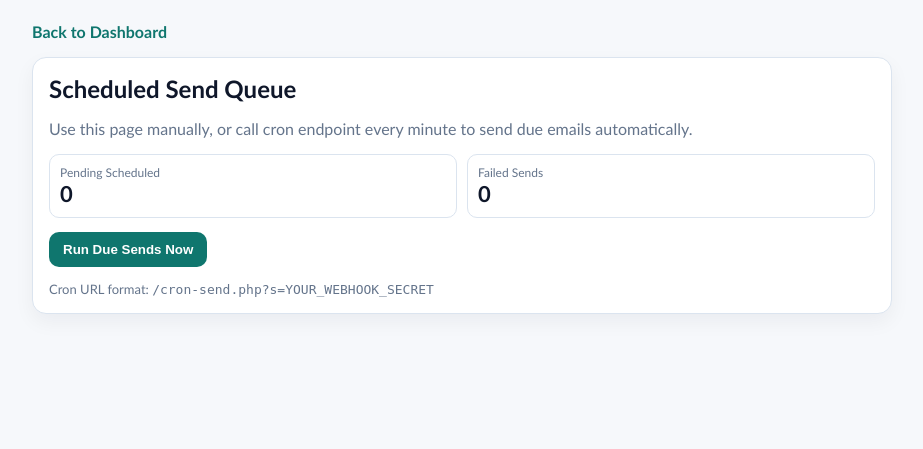
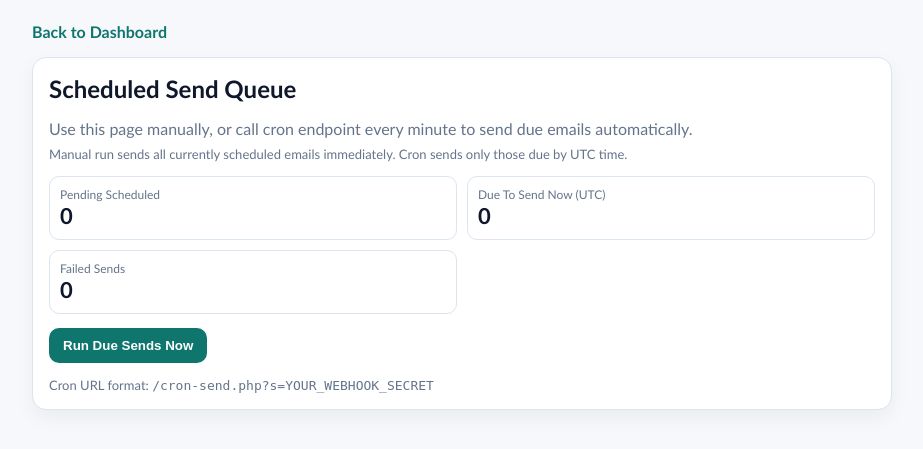
Before and after one commit to mabdullahhashmi/email-insights-portal, a PHP site: page /public/send-queue.php in a window 1280 px wide. Shown: the top 449 px of the page, without its empty margins (178-1101 px from the left). Run offline with PHP 8.4, Linux system fonts and the light colour scheme; the visitor is signed in with stand-in values (Sample User, id 1); tables that the repository leaves empty hold one stand-in row (values such as "Sample post").

Commit message:
Fix manual queue sending and simplify tracked image URLs

```diff
--- a/public/send-queue.php
+++ b/public/send-queue.php
@@ -11,7 +11,14 @@ $error = '';
 $result = ['processed' => 0, 'sent' => 0, 'failed' => 0];
 
 if ($_SERVER['REQUEST_METHOD'] === 'POST') {
-    $dueMessages = TrackingService::listDueScheduledMessages($pdo, 200);
+    $dueMessages = $pdo->query(
+        "SELECT sm.*, r.email AS recipient_email, r.full_name AS recipient_name, r.tracking_token
+         FROM sent_messages sm
+         INNER JOIN recipients r ON r.id = sm.recipient_id
+         WHERE sm.send_status = 'scheduled'
+         ORDER BY sm.scheduled_at_utc ASC, sm.id ASC
+         LIMIT 200"
+    )->fetchAll() ?: [];
 
     foreach ($dueMessages as $msg) {
         $result['processed']++;
@@ -36,7 +43,7 @@ if ($_SERVER['REQUEST_METHOD'] === 'POST') {
     }
 
     if ($result['processed'] === 0) {
-        $message = 'No due scheduled emails right now.';
+        $message = 'No scheduled emails in queue right now.';
     } else {
         $message = 'Queue run completed. Processed: ' . $result['processed'] . ', sent: ' . $result['sent'] . ', failed: ' . $result['failed'];
     }
@@ -47,10 +54,23 @@ $pending = $pdo->query(
 )->fetch();
 $pendingCount = (int) ($pending['c'] ?? 0);
 
+$dueNow = $pdo->query(
+    "SELECT COUNT(*) AS c FROM sent_messages WHERE send_status = 'scheduled' AND scheduled_at_utc IS NOT NULL AND scheduled_at_utc <= UTC_TIMESTAMP()"
+)->fetch();
+$dueNowCount = (int) ($dueNow['c'] ?? 0);
+
 $failed = $pdo->query(
     "SELECT COUNT(*) AS c FROM sent_messages WHERE send_status = 'failed'"
 )->fetch();
 $failedCount = (int) ($failed['c'] ?? 0);
+
+$failedItems = $pdo->query(
+    "SELECT id, recipient_email_snapshot, subject, last_error, send_attempts, updated_at
+     FROM sent_messages
+     WHERE send_status = 'failed'
+     ORDER BY updated_at DESC, id DESC
+     LIMIT 10"
+)->fetchAll() ?: [];
 ?>
 <!doctype html>
 <html lang="en">
@@ -79,6 +99,9 @@ $failedCount = (int) ($failed['c'] ?? 0);
         button { border: 0; background: var(--brand); color: #fff; padding: 10px 14px; border-radius: 10px; font-weight: 700; cursor: pointer; }
         .ok { color: var(--ok); }
         .error { color: var(--danger); }
+        table { width: 100%; border-collapse: collapse; margin-top: 12px; }
+        th, td { border: 1px solid var(--line); padding: 8px; text-align: left; vertical-align: top; font-size: 13px; }
+        th { background: #f8fafc; }
     </style>
 </head>
 <body>
@@ -88,12 +111,14 @@ $failedCount = (int) ($failed['c'] ?? 0);
     <div class="card">
         <h2 style="margin-top: 0;">Scheduled Send Queue</h2>
         <p style="color: var(--muted); margin-top: -4px;">Use this page manually, or call cron endpoint every minute to send due emails automatically.</p>
+        <p style="color: var(--muted); margin-top: -8px; font-size: 13px;">Manual run sends all currently scheduled emails immediately. Cron sends only those due by UTC time.</p>
 
         <?php if ($message !== ''): ?><p class="ok"><?php echo htmlspecialchars($message, ENT_QUOTES, 'UTF-8'); ?></p><?php endif; ?>
         <?php if ($error !== ''): ?><p class="error"><?php echo htmlspecialchars($error, ENT_QUOTES, 'UTF-8'); ?></p><?php endif; ?>
 
         <div class="stat-row">
             <div class="stat"><div class="label">Pending Scheduled</div><div class="value"><?php echo $pendingCount; ?></div></div>
+            <div class="stat"><div class="label">Due To Send Now (UTC)</div><div class="value"><?php echo $dueNowCount; ?></div></div>
             <div class="stat"><div class="label">Failed Sends</div><div class="value"><?php echo $failedCount; ?></div></div>
         </div>
 
@@ -104,6 +129,34 @@ $failedCount = (int) ($failed['c'] ?? 0);
         <p style="margin: 14px 0 0; color: var(--muted); font-size: 13px;">
             Cron URL format: <code>/cron-send.php?s=YOUR_WEBHOOK_SECRET</code>
         </p>
+
+        <?php if (!empty($failedItems)): ?>
+            <h3 style="margin: 18px 0 8px;">Recent Failed Sends</h3>
+            <table>
+                <thead>
+                <tr>
+                    <th>ID</th>
+                    <th>Recipient</th>
+                    <th>Subject</th>
+                    <th>Attempts</th>
+                    <th>Last Error</th>
+                    <th>Updated (server time)</th>
+                </tr>
+                </thead>
+                <tbody>
+                <?php foreach ($failedItems as $row): ?>
+                    <tr>
+                        <td><?php echo (int) ($row['id'] ?? 0); ?></td>
+                        <td><?php echo htmlspecialchars((string) ($row['recipient_email_snapshot'] ?? ''), ENT_QUOTES, 'UTF-8'); ?></td>
+                        <td><?php echo htmlspecialchars((string) ($row['subject'] ?? ''), ENT_QUOTES, 'UTF-8'); ?></td>
+                        <td><?php echo (int) ($row['send_attempts'] ?? 0); ?></td>
+                        <td><?php echo htmlspecialchars((string) ($row['last_error'] ?? ''), ENT_QUOTES, 'UTF-8'); ?></td>
+                        <td><?php echo htmlspecialchars((string) ($row['updated_at'] ?? ''), ENT_QUOTES, 'UTF-8'); ?></td>
+                    </tr>
+                <?php endforeach; ?>
+                </tbody>
+            </table>
+        <?php endif; ?>
     </div>
 </div>
 </body>
--- a/src/HtmlTracker.php
+++ b/src/HtmlTracker.php
@@ -42,8 +42,12 @@ final class HtmlTracker
                 return $matches[0];
             }
 
-            $encodedUrl = rtrim(strtr(base64_encode($source), '+/', '-_'), '=');
-            $tracked = rtrim($baseUrl, '/') . '/track/image.php?t=' . rawurlencode($token) . '&u=' . rawurlencode($encodedUrl);
+            $uploadPath = self::extractUploadPath($source);
+            if ($uploadPath === '') {
+                return $matches[0];
+            }
+
+            $tracked = rtrim($baseUrl, '/') . '/track/image.php?t=' . rawurlencode($token) . '&f=' . rawurlencode($uploadPath);
             if ($sentMessageId !== null) {
                 $tracked .= '&mid=' . rawurlencode((string) $sentMessageId);
             }
@@ -79,6 +83,28 @@ final class HtmlTracker
         return strpos($source, 'uploads/') === 0;
     }
 
+    private static function extractUploadPath(string $source): string
+    {
+        $path = (string) (parse_url($source, PHP_URL_PATH) ?? '');
+        if ($path === '') {
+            $path = $source;
+        }
+
+        $pos = strpos($path, '/uploads/');
+        if ($pos !== false) {
+            $path = substr($path, $pos + 9);
+        } elseif (strpos($path, 'uploads/') === 0) {
+            $path = substr($path, 8);
+        }
+
+        $path = ltrim(str_replace('\\', '/', $path), '/');
+        if ($path === '' || strpos($path, '..') !== false) {
+            return '';
+        }
+
+        return $path;
+    }
+
     public static function decodeUrl(string $safeBase64): string
     {
         $padded = strtr($safeBase64, '-_', '+/');
```
Also changed, not shown: public/track/image.php (+11 -13 lines).
